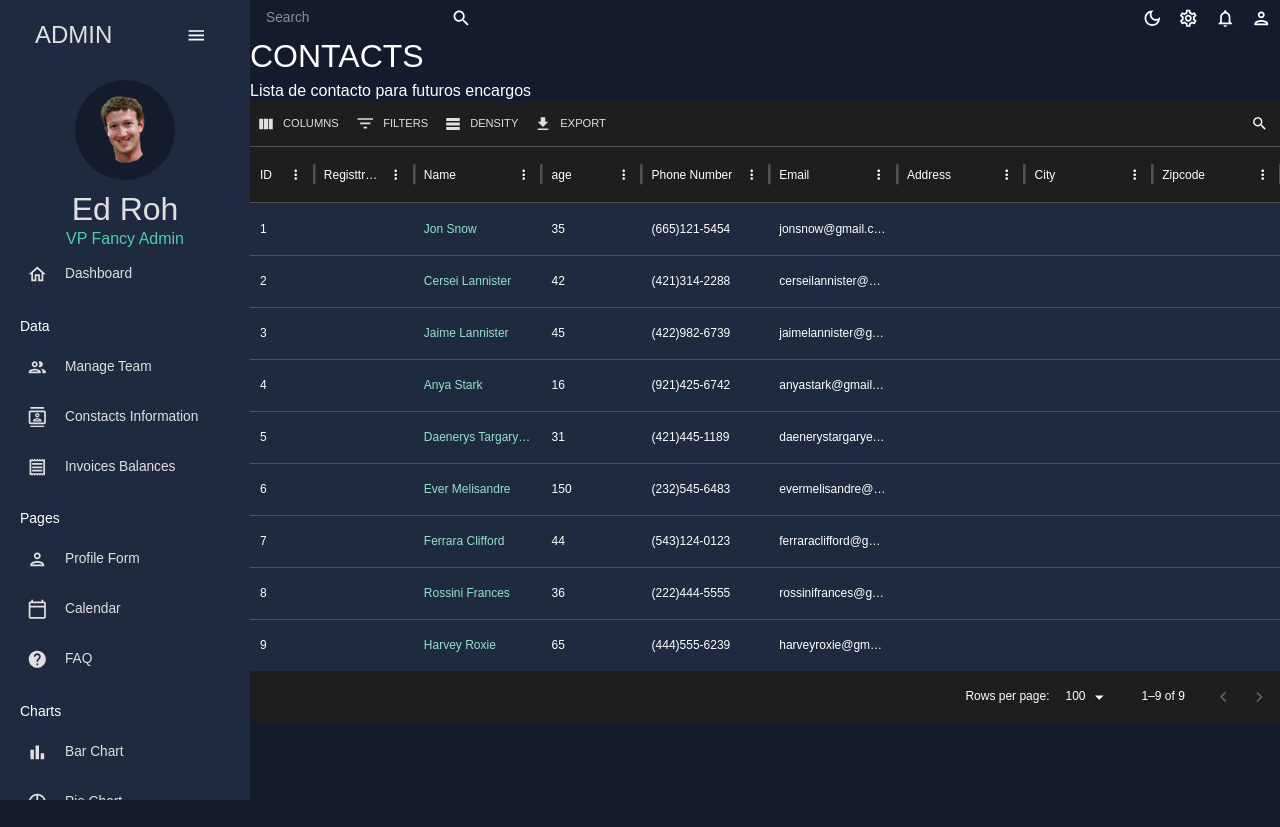
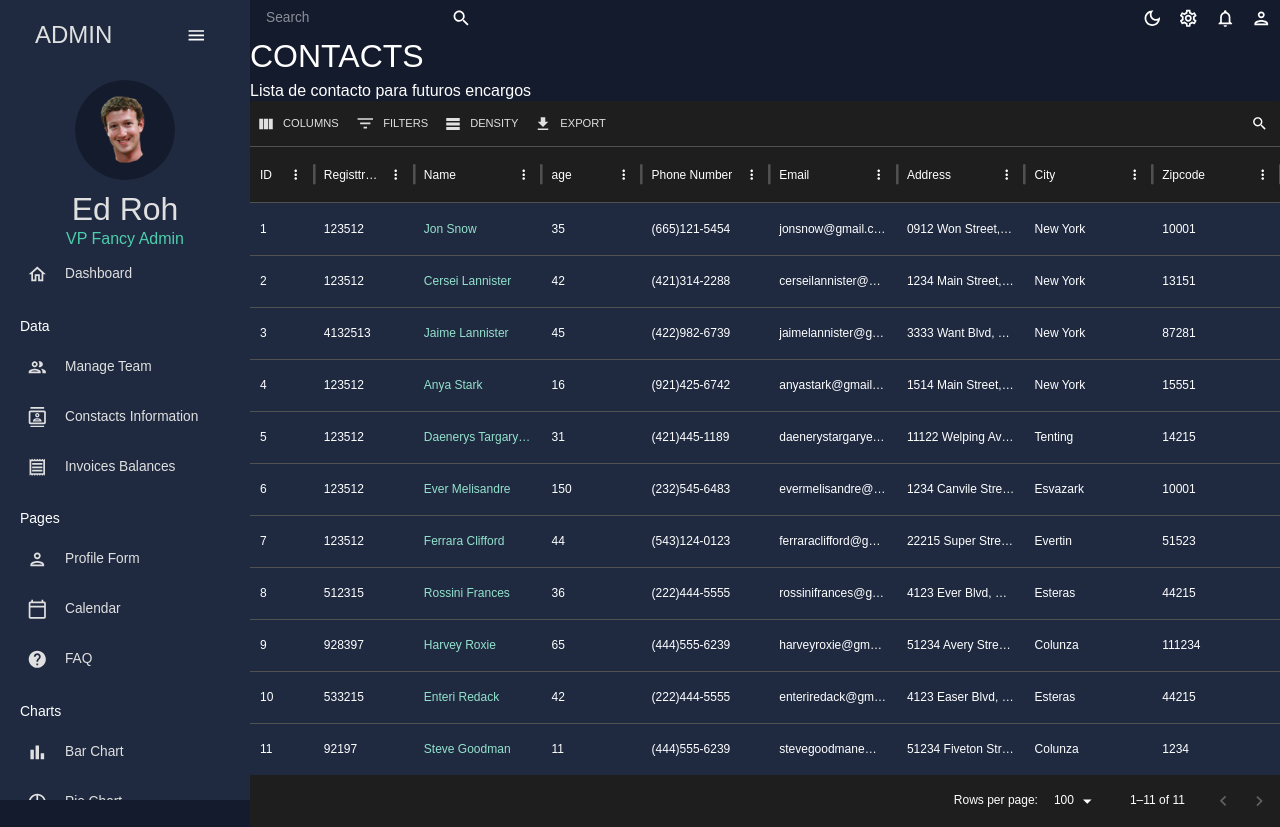
Before and after one commit to Luisicho/SistemaPuraySanta, a React (Create React App) app: page /contacts in a window 1280 px wide. Before the commit the page ends 800 px from the top, so only its background shows below. Built offline with nearby package versions, Linux system fonts and the light colour scheme.

Commit message:
Modificacion de columnas

```diff
--- a/src/scenes/contacts/index.jsx
+++ b/src/scenes/contacts/index.jsx
@@ -1,7 +1,7 @@
 import { Box, Toolbar } from "@mui/material";
 import { DataGrid, GridToolbar } from "@mui/x-data-grid";
 import { tokens } from "../../theme";
-import { mockDataTeam } from "../../data/mockData";
+import { mockDataContacts } from "../../data/mockData";
 import Header from "../components/Header";
 import { useTheme } from "@mui/material";
 
@@ -46,7 +46,7 @@ const Contacts = () => {
       flex: 1,
     },
     {
-      field: "zipcode",
+      field: "zipCode",
       headerName: "Zipcode",
       flex: 1,
     },
@@ -88,7 +88,7 @@ const Contacts = () => {
         }}
       >
         <DataGrid
-          rows={mockDataTeam}
+          rows={mockDataContacts}
           columns={columns}
           slots={{
             toolbar: GridToolbar,
```
